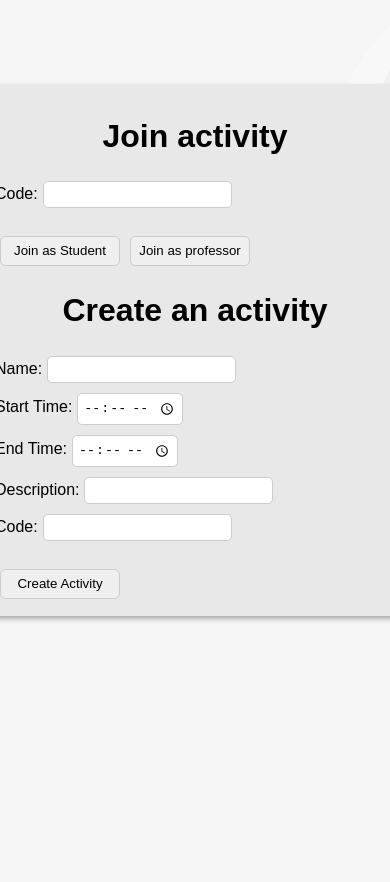
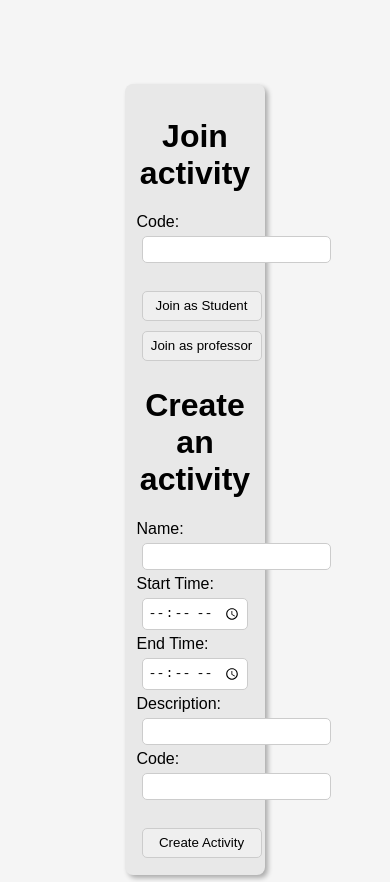
Before and after one commit to AlexCirstea1/WebTech-Project-V2, a React (Create React App) app in the folder client/: page / in a window 390 px wide. Before the commit the page ends 844 px from the top, so only its background shows below. Built offline with nearby package versions, Linux system fonts and the light colour scheme.

Commit message:
responsive update

```diff
--- a/client/src/Components/Components.css
+++ b/client/src/Components/Components.css
@@ -30,10 +30,6 @@ button:hover {
     margin: 5%;
 }
 
-.stream {
-    width: 40vw;
-}
-
 .active {
     background-color: darkgray;
     color: #fff;
--- a/client/src/Components/Feedback.js
+++ b/client/src/Components/Feedback.js
@@ -32,8 +32,8 @@ const Feedback = ({ isSubmitting }) => {
 
     return (
         <div>
-            {/* <div class="center">
-            <div className="emoticons">
+             <div class="center">
+           {/* <div className="emoticons">
                 <span onClick={() => handleEmoticonClick("smiley")}>😊</span>
                 <span onClick={() => handleEmoticonClick("frowny")}>😔</span>
                 <span onClick={() => handleEmoticonClick("surprised")}>😲</span>
@@ -54,7 +54,7 @@ const Feedback = ({ isSubmitting }) => {
                         <span key={emoticon.id}> {emoticonMap[emoticon.emoticon]} <a class="dateStyle">Date: {emoticon.createdAt}</a><br/></span>
                     ))}
                 </div>
-            </div>
+            </div></div>
         </div>
     );
 };
--- a/client/src/Home.css
+++ b/client/src/Home.css
@@ -24,7 +24,7 @@ h1 {
     border-radius: 15px;
     box-shadow: 3px 3px 5px rgba(0, 0, 0, 0.3);
     margin-bottom: 2%;
-    width: 400px;
+    width: 30vw;
 }
 
 span {
@@ -48,7 +48,7 @@ span:hover {
     border-radius: 12px;
     background-color: lightgray;
     height: 40vh;
-    width: 410px;
+    width: 30vw;
     overflow-y: scroll;
 }
 
```
Also changed, not shown: 1 other file (tests, documents, lock files or other folders).
